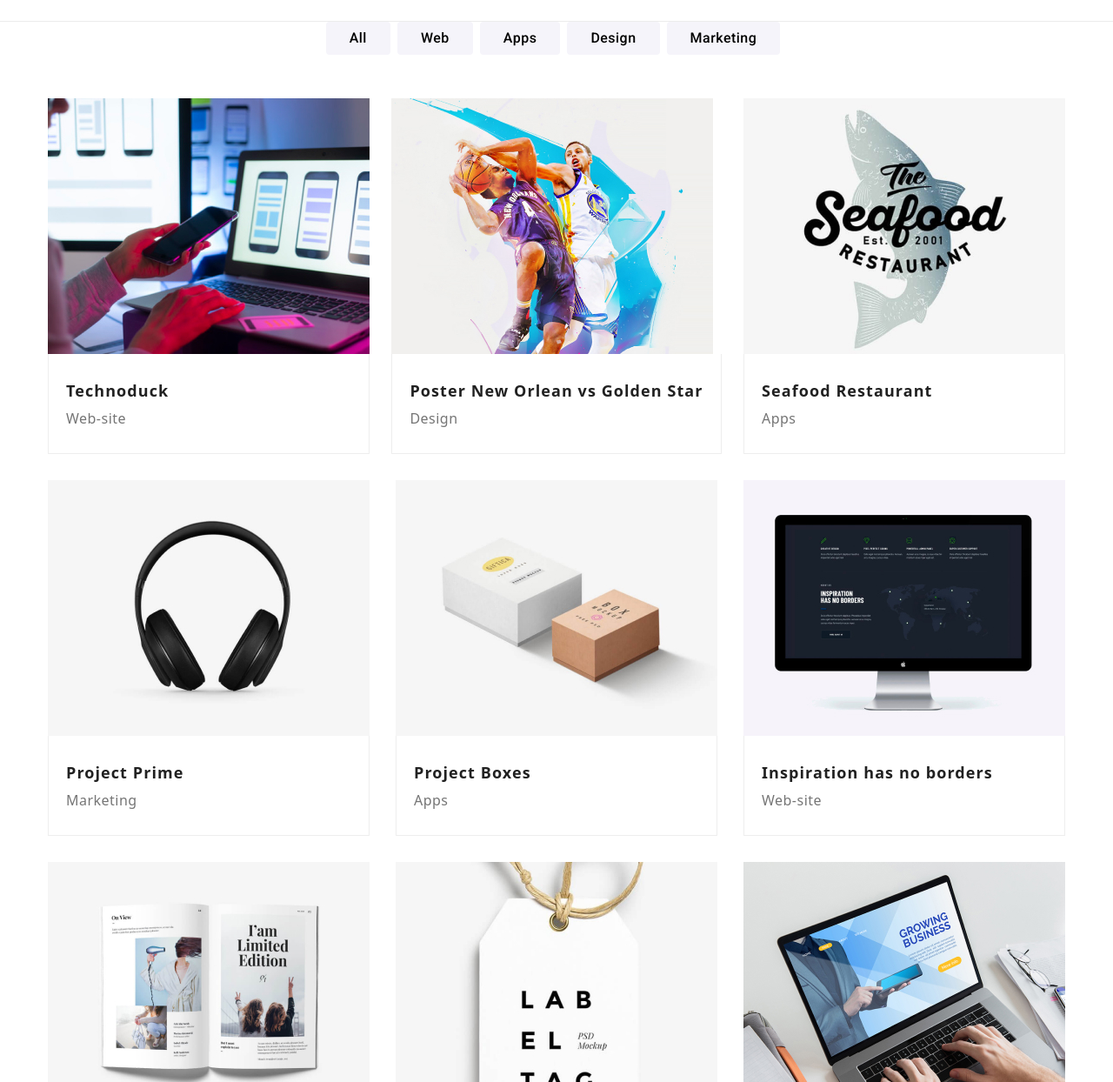
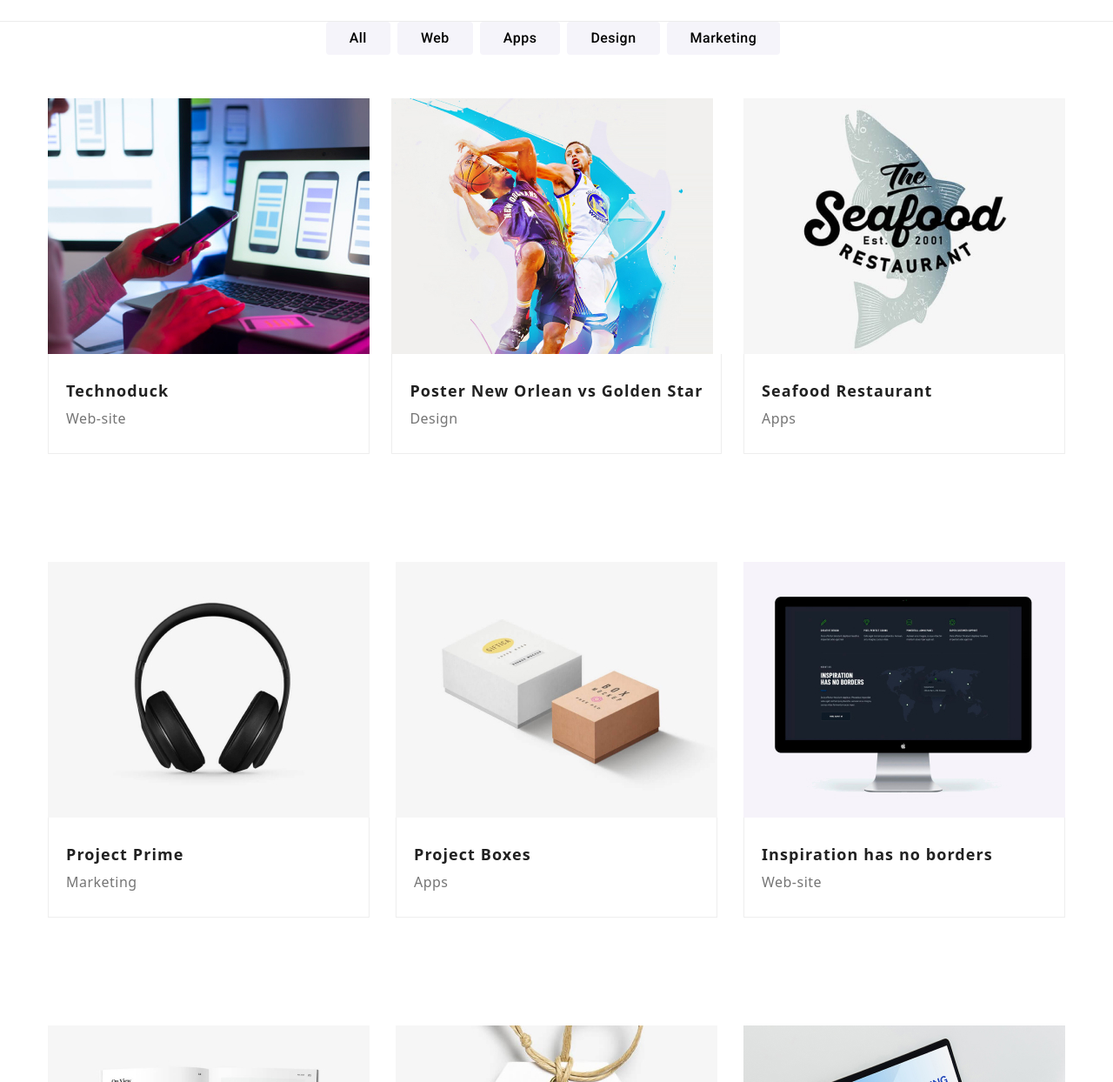
Before and after one commit to EstefanyNieto/goit-markup-hw-03, a plain HTML site: page portfolio.html in a window 1280 px wide. Shown: the part 56-1300 px from the top of the page at 87% size. Drawn offline with nearby package versions, Linux system fonts and the light colour scheme.

Commit message:
commit new changes

```diff
--- a/portfolio.html
+++ b/portfolio.html
@@ -2,7 +2,7 @@
 <html lang="en">
   <head>
    <link rel="stylesheet" href="./css/styles.css">
-    <title>HW 01</title>
+    <title>HW 03</title>
     <meta charset="UTF-8">
     <meta name="viewport" content="width=device-width, initial-scale=1.0">
     <link rel="stylesheet" href="css/styles.css">
@@ -45,7 +45,7 @@
 
       <h2 class="portfolio-projects-title">Portfolio Projects</h2>
      <ul class="projects">
-      <li>
+      <li class="projects-item">
         <img src="images/laptop.jpg"
         alt="laptop image" width="370"
          height="294">
@@ -54,7 +54,7 @@
         <p class="project-title">Web-site</p>
         </div>
         </li>
-        <li>
+        <li class="projects-item">
           <img src="images/basketballposter.jpg"
           alt="basketball poster"
           width="370"
@@ -64,7 +64,7 @@
           <p class="project-title">Design</p>
           </div>
           </li>
-          <li>
+          <li class="projects-item">
             <img src="images/seafoodposter.jpg"
             alt="seafood poster"
             width="370"
@@ -74,7 +74,7 @@
             <p class="project-title">Apps</p>
             </div>
           </li>
-          <li>
+          <li class="projects-item">
             <img src="images/headphones.jpg"
             alt="headphones"
             width="370"
@@ -84,7 +84,7 @@
             <p class="project-title">Marketing</p>
             </div>
           </li>
-          <li>
+          <li class="projects-item">
             <img src="images/boxes.jpg"
             alt="boxes"
             width="370"
@@ -94,7 +94,7 @@
             <p class="project-title">Apps</p>
             </div>
           </li>
-          <li>
+          <li class="projects-item">
             <img src="images/desktopcomputer.jpg"
             alt="desktopcomputer"
             width="370"
@@ -104,7 +104,7 @@
             <p class="project-title">Web-site</p>
             </div>
           </li>
-          <li>
+          <li class="projects-item">
             <img src="images/openmagazine.jpg"
             alt="open magazine"
             width="370"
@@ -114,7 +114,7 @@
             <p class="project-title">Design</p>
             </div>
           </li>
-          <li>
+          <li class="projects-item">
             <img src="images/labeltag.jpg"
             alt="label tag"
             width="370"
@@ -124,7 +124,7 @@
             <p class="project-title">Marketing</p>
           </div>
           </li>
-          <li>
+          <li class="projects-item">
             <img src="images/persontyping.jpg"
             alt="person typing"
             width="370"
```
